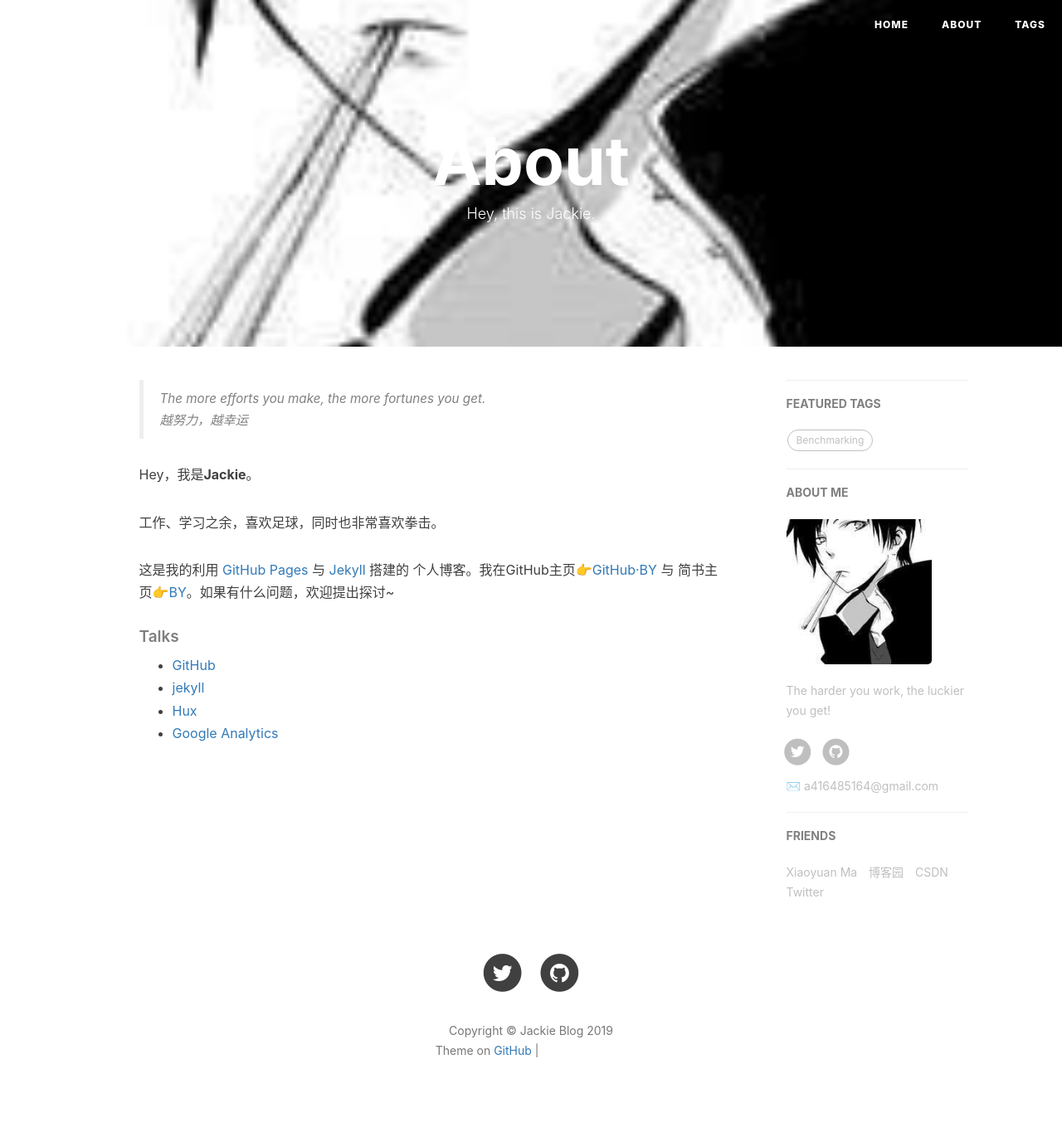
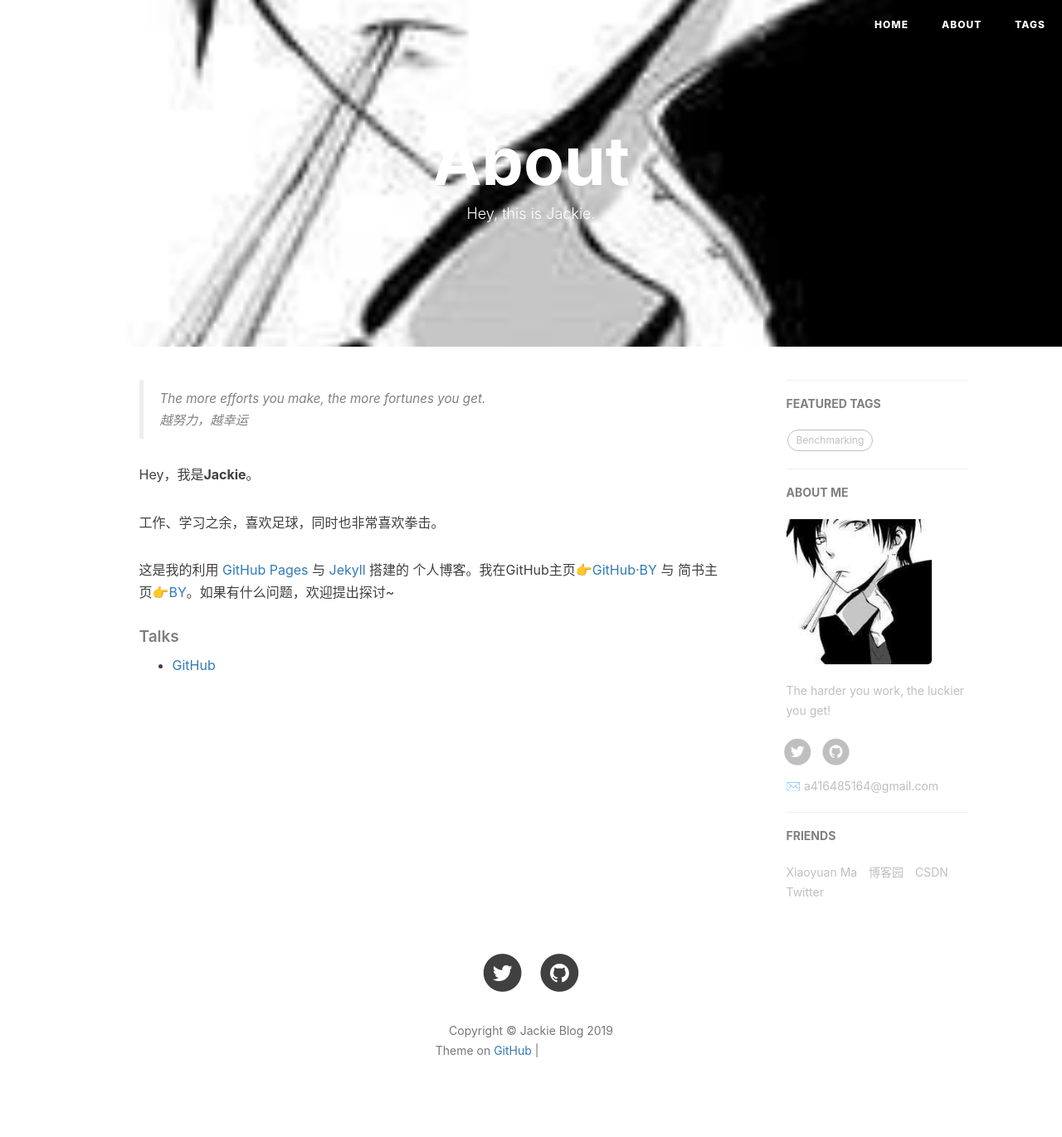
Before and after one commit to a416485164/a416485164.github.io, a Jekyll site: the page built from about.html, in a window 1280 px wide. Shown: the whole page at 83% size. Built offline with Jekyll 4.4.1, drawn with Linux system fonts in a browser that asks for light colours; nearby versions of some CDN libraries; comment, search, counter and statistics services are not loaded; grey boxes are pictures that could not be loaded.

Commit message:
Update about.html

```diff
--- a/about.html
+++ b/about.html
@@ -30,9 +30,6 @@
 
     <ul>
         <li><a href="https://github.com">GitHub</a></li>
-        <li><a href="http://jekyll.com.cn/">jekyll</a></li>
-        <li><a href="http://huangxuan.me/">Hux</a></li>
-        <li><a href="https://analytics.google.com/analytics">Google Analytics</a></li>
     </ul>
 </div>
 
@@ -51,9 +48,6 @@
 
     <ul>
     <li><a href="https://github.com">GitHub</a></li>
-    <li><a href="http://jekyll.com.cn/">jekyll</a></li>
-    <li><a href="https://pages.github.com/">GitHub Pages</a></li>
-    <li><a href="https://qiubaiying.github.io">BY</a></li>
     </ul>
 </div> -->
 
```
